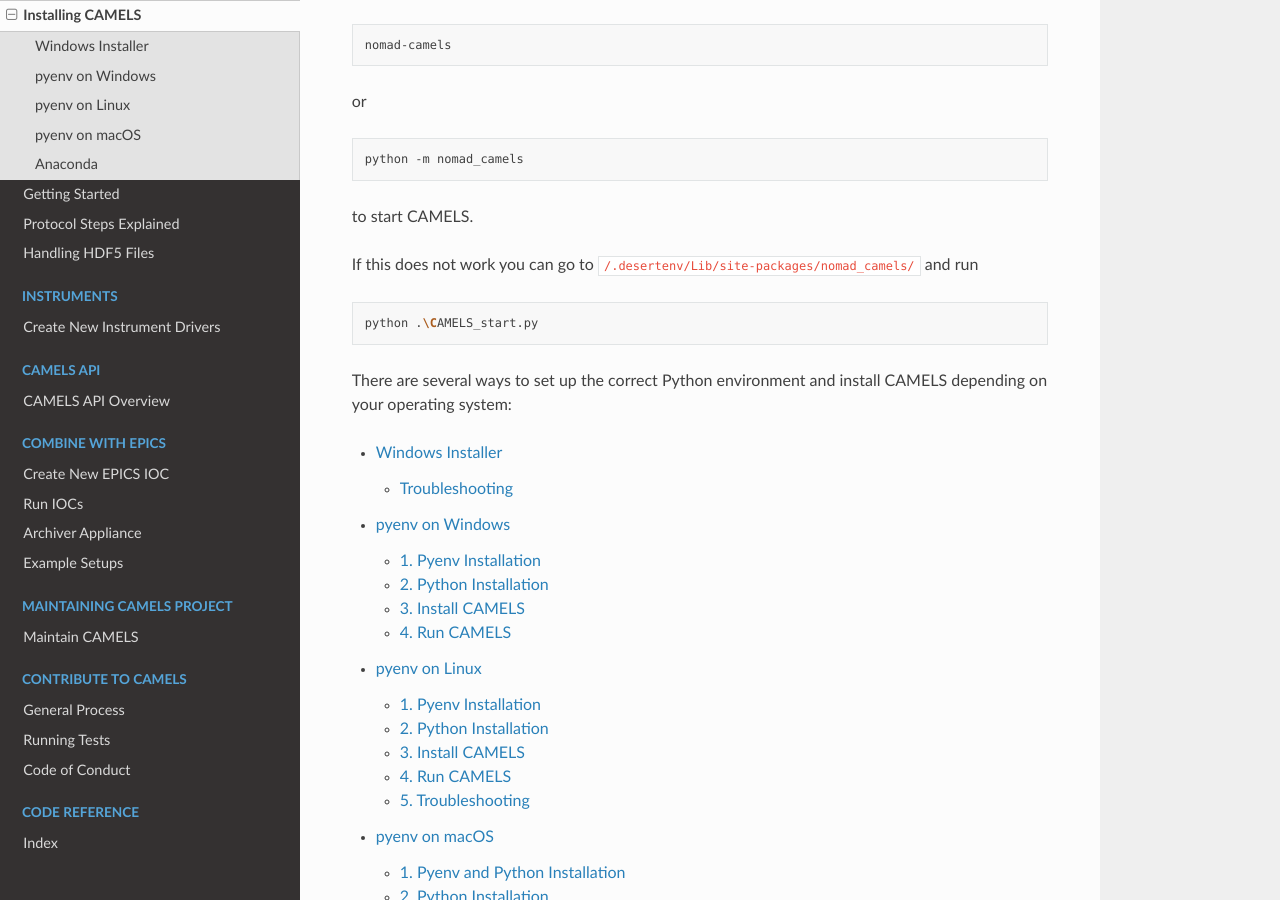
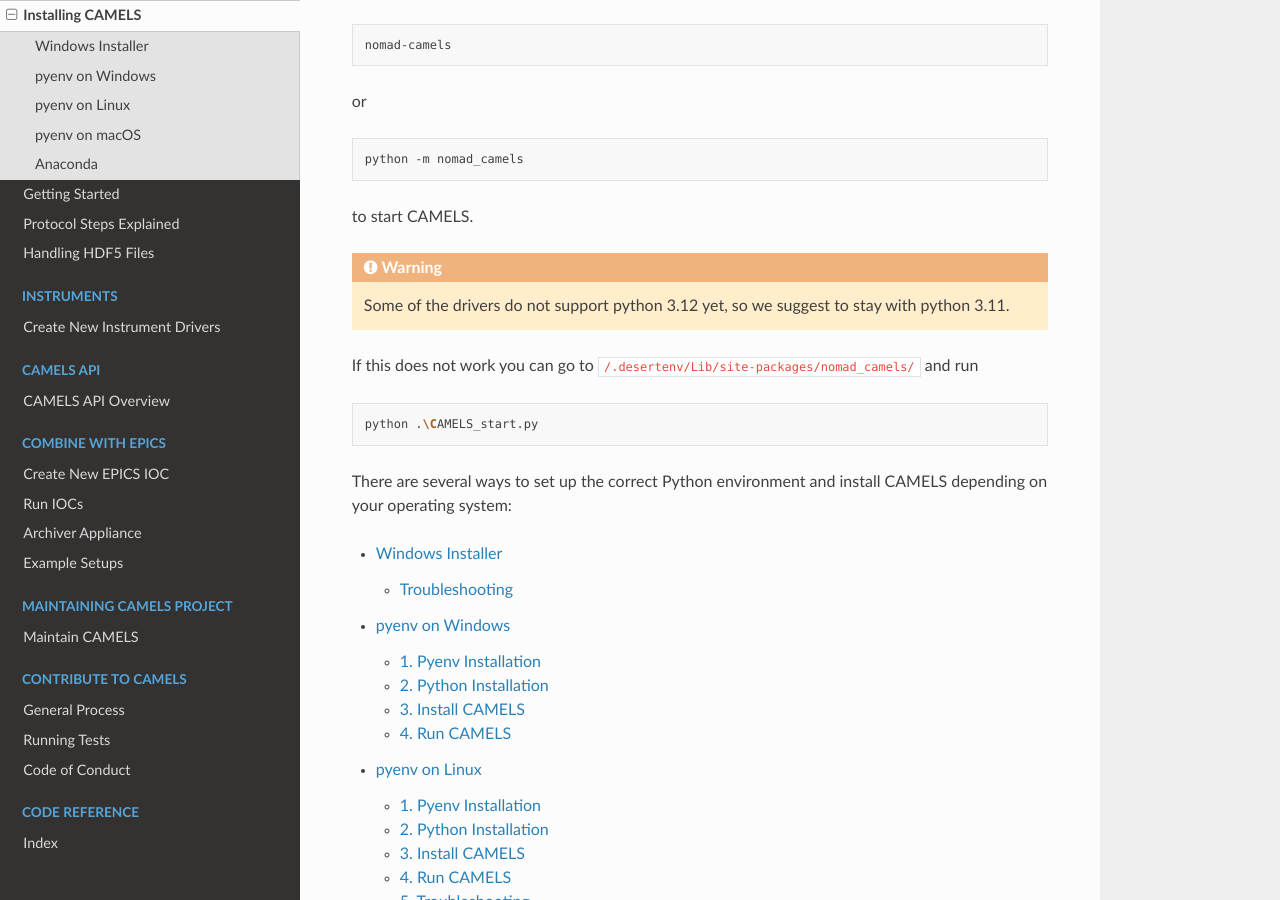
Before and after one commit to FAU-LAP/NOMAD-CAMELS, a Sphinx documentation site: the page built from docs/source/doc/installation/installation.md, in a window 1280 px wide and 900 px high, scrolled down 371 px. Built offline with Sphinx 7.4.7 and the Read the Docs theme 2.0.0, drawn with Linux system fonts in a browser that asks for light colours; pages that are not in the unit, such as notebooks, are missing from menus; the version number is read from the project's files by our own code.

Commit message:
added warning regarding drivers etc

````diff
--- a/docs/source/doc/installation/installation.md
+++ b/docs/source/doc/installation/installation.md
@@ -22,6 +22,10 @@
 
 to start CAMELS.
 
+```{warning}
+Some of the drivers do not support python 3.12 yet, so we suggest to stay with python 3.11.
+```
+
 If this does not work you can go to `/.desertenv/Lib/site-packages/nomad_camels/` and run
 
 ```bash
````
